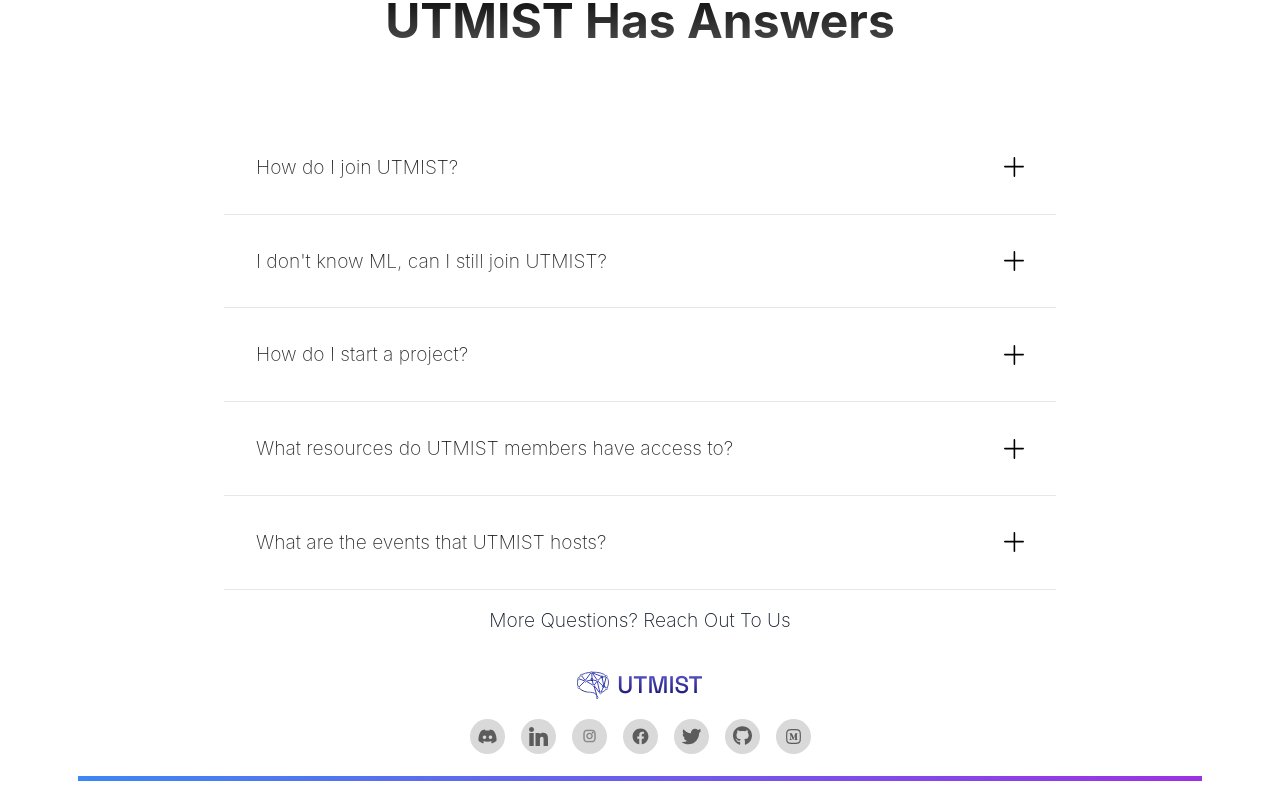
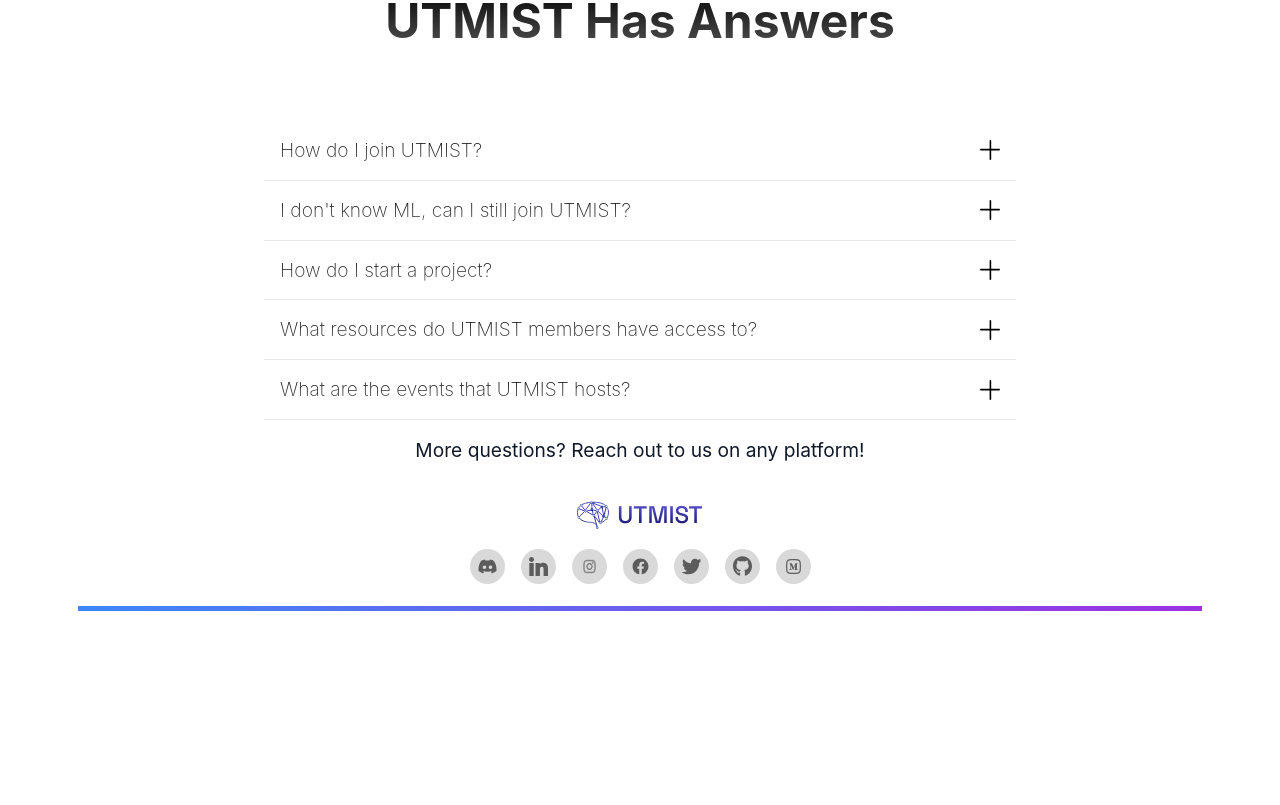
Before and after one commit to UTMIST/UTMIST, a Next.js app in the folder client/: page / in a window 1280 px wide. Shown: the part 3720-4525 px from the top of the page. After the commit the page ends 4355 px from the top, so only its background shows below. Built offline with nearby package versions, Linux system fonts and the light colour scheme.

Commit message:
Force FAQ answers to be contained within the FAQ container

```diff
--- a/client/src/components/faq.tsx
+++ b/client/src/components/faq.tsx
@@ -1,5 +1,6 @@
 'use client';
 import { useState } from "react";
+import "@/styles/faq.css";
 import Image from "next/image";
 import plusIcon from "@/assets/icons/plus-icon.svg";
 
@@ -63,8 +64,8 @@
             </div>
 
             {expandedIndex === index && (
-              <div className="faq-answer px-8 py-4">
-                <p className="text-gray-700">{item.answer}</p>
+              <div className="faq-answer">
+                <p>{item.answer}</p>
               </div>
             )}
 
@@ -73,7 +74,7 @@
         ))}
       </div>
       <div className="faq-tail-section">
-        <h2 className="faq-subtitle">More Questions? Reach Out To Us</h2>
+        <h1 className="faq-subtitle"><b>More questions? Reach out to us on any platform!</b></h1>
       </div>
     </>
   );
--- /dev/null
+++ b/client/src/styles/faq.css
@@ -0,0 +1,56 @@
+.faq-container {
+  width: 100%;
+  max-width: 1200px;
+  margin: 0 auto;
+  box-sizing: border-box;
+}
+
+.faq-row {
+  display: flex;
+  justify-content: space-between;
+  align-items: center;
+  width: 100%;
+  padding: 1rem;
+  box-sizing: border-box;
+}
+
+.faq-row-title {
+  flex: 1;
+  padding-right: 1rem;
+  word-break: break-word;
+  line-height: 1.4;
+}
+
+.faq-answer {
+  width: 100%;
+  padding: 1rem 1rem 1.5rem;
+  box-sizing: border-box;
+  background-color: #f9f9f9;
+  border-radius: 0 0 8px 8px;
+}
+
+.faq-answer p {
+  margin: 0;
+  padding: 0;
+  word-break: break-word;
+  white-space: normal;
+  overflow-wrap: break-word;
+  line-height: 1.6;
+  color: #4b5563;
+  max-width: 100%;
+}
+
+hr.faq-line {
+  margin: 0;
+  border: 0;
+  height: 1px;
+  background-color: #e5e7eb;
+  width: 100%;
+}
+
+.faq-item {
+  width: 100%;
+  margin-bottom: 1rem;
+  border-radius: 8px;
+  overflow: hidden;
+}
```
